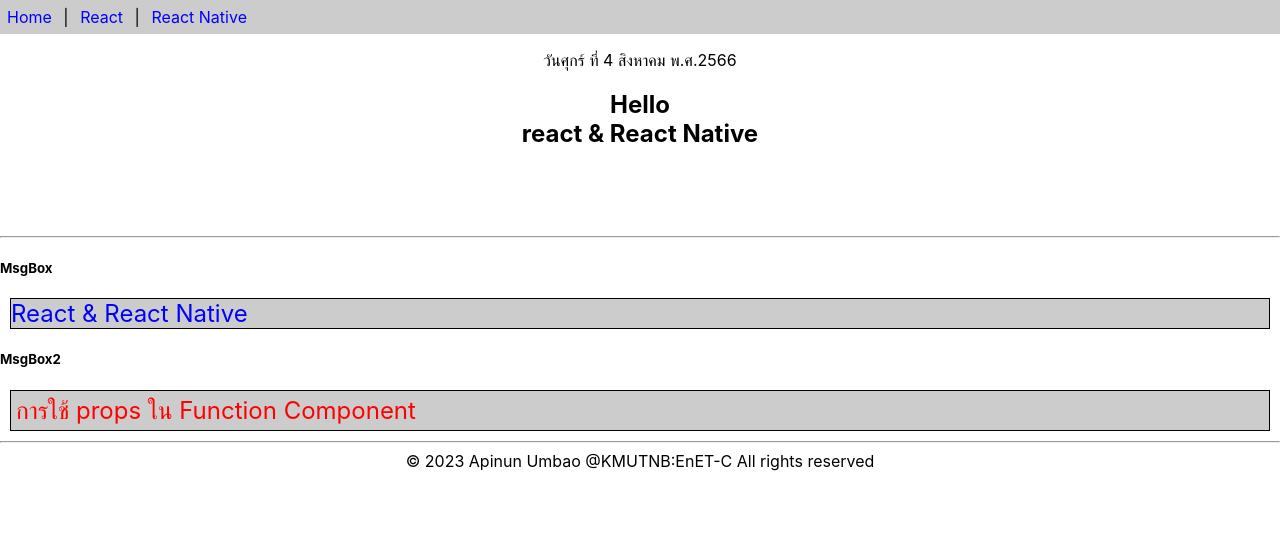
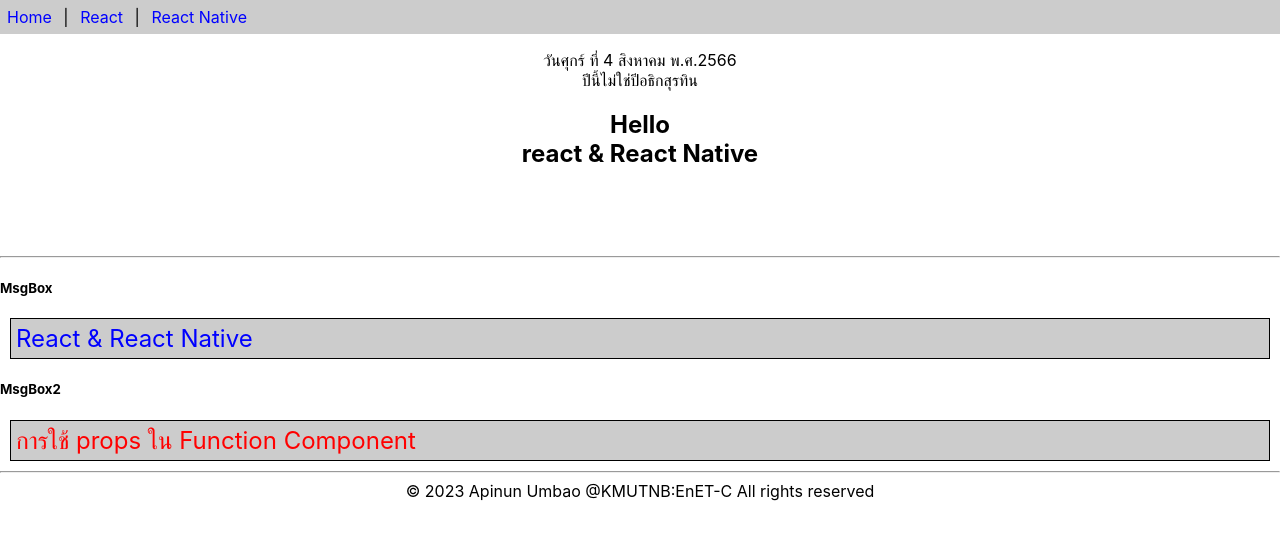
Before and after one commit to NoteAP00/ReactClass_KMUTNB, a React (Create React App) app in the folder app1/: page / in a window 1280 px wide. Shown: the top 540 px of the page. Built offline with nearby package versions, Linux system fonts and the light colour scheme.

Commit message:
Fix some bug

```diff
--- a/app1/src/class-components.js
+++ b/app1/src/class-components.js
@@ -12,7 +12,23 @@
         return `วัน${weekDay} ที่ ${day} ${month} พ.ศ.${year}`
     }
 
+    isLeapYear() {
+        const date = new Date()
+        const y = date.getFullYear()
+        if ((y % 400 === 0) || (y % 4 === 0 && y % 100 !== 0)) {
+            return true
+        } else {
+            return false
+        }
+    }
+
     render() {
-        return <div>{this.getDate()}</div>
+        return (
+        <div>
+            {this.getDate()}
+            <br />
+            {this.isLeapYear() ? 'ปีนี้เป็นปีอธิกสุรทิน' : 'ปีนี้ไม่ใช่ปีอธิกสุรทิน'}
+        </div>
+        )
     }
 }
--- a/app1/src/class-props.js
+++ b/app1/src/class-props.js
@@ -9,7 +9,7 @@
     render() {
         const divStyle = {
             margin: '10px',
-            padding: '5x',
+            padding: '5px',
             color: this.props.color,
             backgroundColor: this.props.bgcolor,
             fontSize: this.props.fontSize,
```
